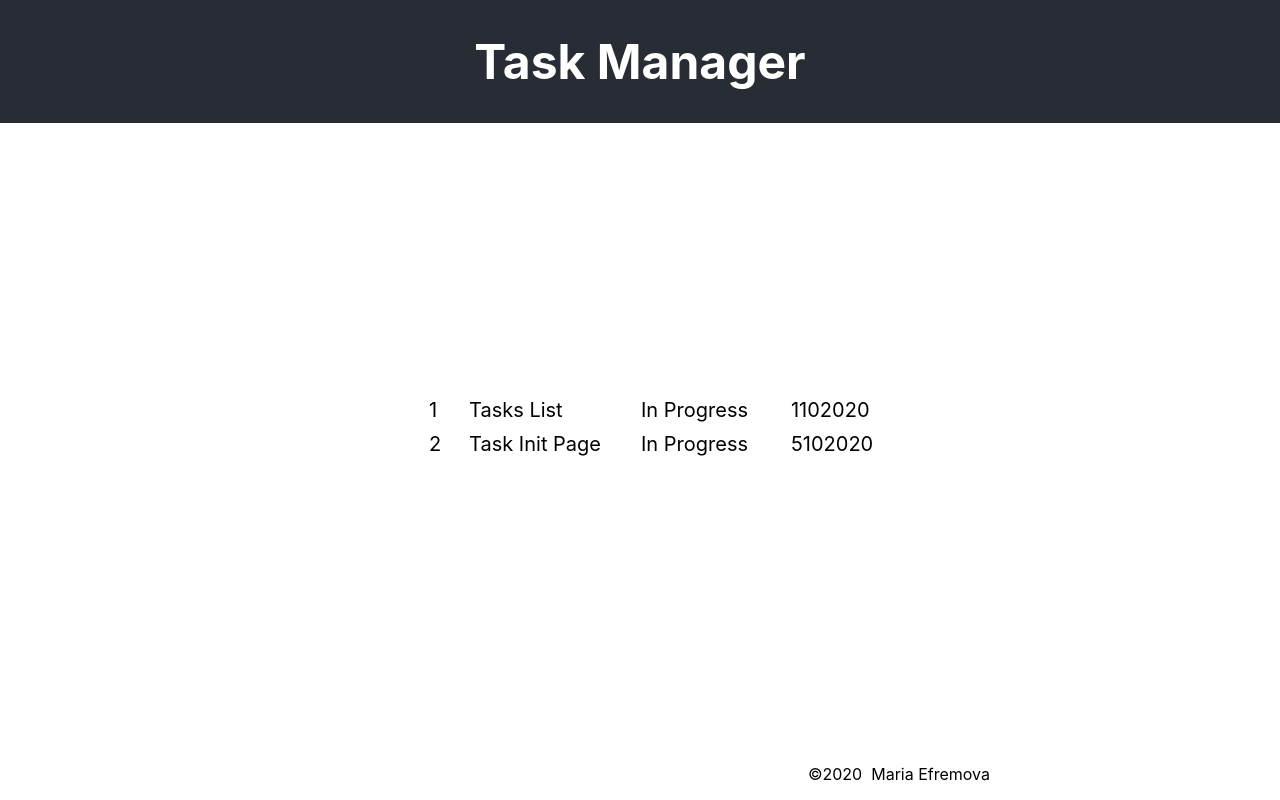
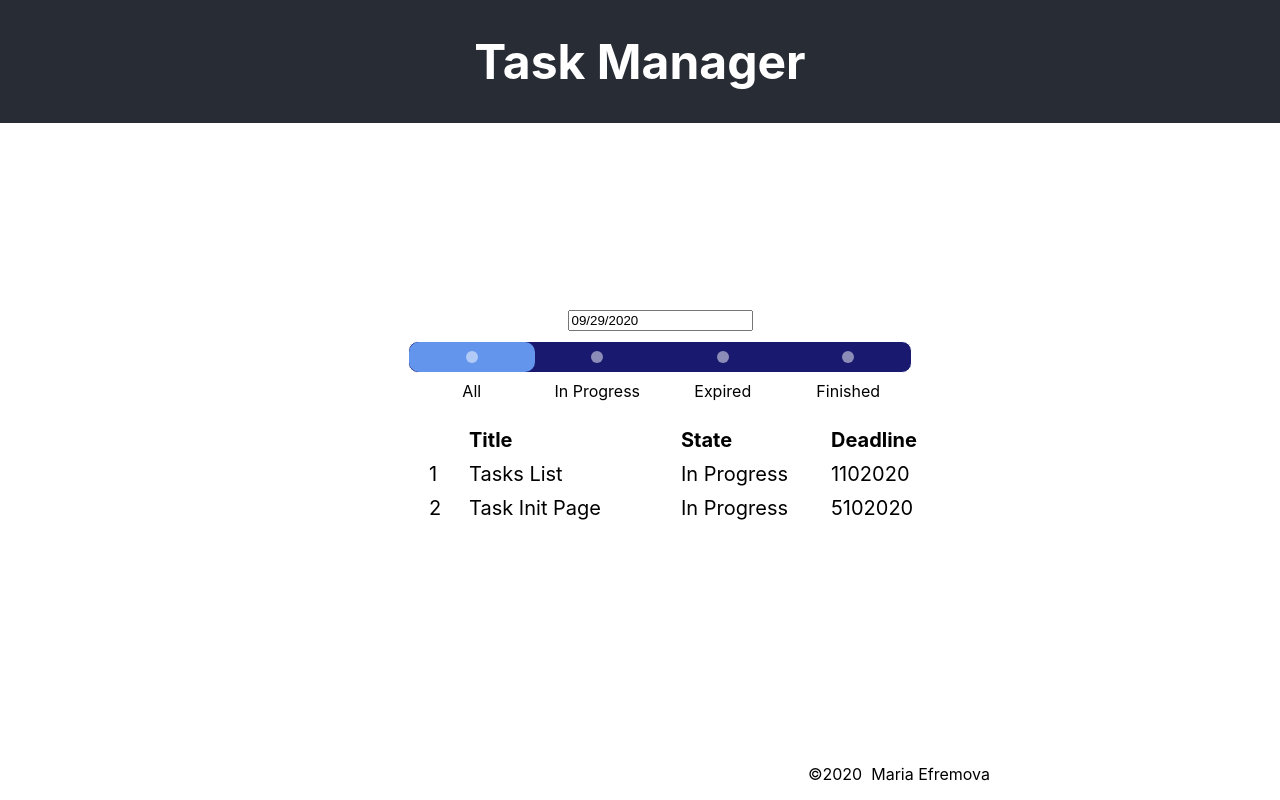
Before and after one commit to maria-tyan/task-manager, a React (Create React App) app: page / in a window 1280 px wide. Built offline with nearby package versions, Linux system fonts and the light colour scheme.

Commit message:
Add select component

```diff
--- a/package.json
+++ b/package.json
@@ -9,6 +9,7 @@
     "node-sass": "^4.14.1",
     "prop-types": "^15.7.2",
     "react": "^16.13.1",
+    "react-datepicker": "^3.2.2",
     "react-dom": "^16.13.1",
     "react-scripts": "3.4.3"
   },
--- a/public/index.html
+++ b/public/index.html
@@ -9,7 +9,6 @@
       name="description"
       content="Web site created using create-react-app"
     />
-    <link rel="apple-touch-icon" href="%PUBLIC_URL%/logo192.png" />
     <!--
       manifest.json provides metadata used when your web app is installed on a
       user's mobile device or desktop. See https://developers.google.com/web/fundamentals/web-app-manifest/
--- a/src/App.js
+++ b/src/App.js
@@ -1,9 +1,12 @@
-import React from 'react';
-import './styles/app.scss';
-import TasksList from './components/TasksList';
+import React, { useState }  from 'react'
+import DatePicker from 'react-datepicker'
+import './styles/app.scss'
+import TasksList from './components/TasksList'
+import SelectComponent from './components/SelectComponent'
 
 function App() {
-  const tasks = [
+  const [startDate, setStartDate] = useState(new Date())
+  const [tasks, setTasks] = useState([
     {
       name: 'Tasks List',
       description: 'Make a List Of Tasks',
@@ -16,7 +19,49 @@ function App() {
       deadline: 5102020,
       state: 'In Progress',
     },
+  ])
+  const newTasks = [
+    {
+      name: 'Tasks List123',
+      description: 'Make a List Of Tasks',
+      deadline: 1102020,
+      state: 'In Progress',
+    },
+    {
+      name: 'Task Init Page',
+      description: 'Make a Task Init Page',
+      deadline: 5102020,
+      state: 'In Progress',
+    },
   ]
+
+  const optionsList = [
+    {
+      name: 'all',
+      option: 0,
+      label: 'All'
+    },
+    {
+      name: 'in-progress',
+      option: 1,
+      label: 'In Progress'
+    },
+    {
+      name: 'expired',
+      option: 2,
+      label: 'Expired'
+    },
+    {
+      name: 'finished',
+      option: 3,
+      label: 'Finished'
+    },
+  ]
+
+  function OnClick() {
+    setTasks(newTasks)
+  }
+
   return (
     <div className="app">
       <header className="app__header">
@@ -25,7 +70,9 @@ function App() {
         </h1>
       </header>
       <section className="app__section">
-        <TasksList tasks={tasks} />
+        <DatePicker selected={startDate} onChange={date => setStartDate(date)} />
+        <SelectComponent optionsList={optionsList} />
+        <TasksList tasks={tasks} onClick={() => OnClick() } />
       </section>
       <footer className="app__footer">
         <div>
@@ -38,7 +85,7 @@ function App() {
         </div>
       </footer>
     </div>
-  );
+  )
 }
 
-export default App;
+export default App
--- /dev/null
+++ b/src/components/SelectComponent.js
@@ -0,0 +1,52 @@
+import React, { useState }  from 'react'
+import PropTypes from 'prop-types'
+
+function SelectComponent(props) {
+  const [selectedOption, setOption] = useState(0)
+
+  function selectOption(index) {
+    setOption(index)
+    console.log(index)
+  }
+
+  const classes = ['select-component', 'select-component_selected-' + selectedOption]
+
+  return (
+    <div
+      id="select-component"
+      className={classes.join(' ')}
+    >
+      {
+        props.optionsList.map(item => {
+          return (
+            <div
+              key={item.option}
+              className="select-component__option"
+            >
+              <input
+                id={item.name}
+                type="radio"
+                name="option"
+                className="select-component__input"
+                value={item.option}
+                onChange={() => selectOption(item.option)}
+              />
+              <label
+                htmlFor={item.name}
+                className="select-component__label"
+              >
+                { item.label }
+              </label>
+            </div>
+          )
+        })
+      }
+    </div>
+  )
+}
+
+SelectComponent.propTypes = {
+  optionsList: PropTypes.arrayOf(PropTypes.object).isRequired,
+}
+
+export default SelectComponent
--- a/src/components/TasksList.js
+++ b/src/components/TasksList.js
@@ -1,10 +1,22 @@
-import React from 'react';
-import PropTypes from 'prop-types';
-import ListItem from './ListItem';
+import React from 'react'
+import PropTypes from 'prop-types'
+import ListItem from './ListItem'
 
 function TasksList(props) {
   return(
     <div className="list">
+      <div className="list-item list-item_header">
+        <div className="list-item__element" />
+        <div className="list-item__element">
+          Title
+        </div>
+        <div className="list-item__element">
+          State
+        </div>
+        <div className="list-item__element">
+          Deadline
+        </div>
+      </div>
       {
         props.tasks.map((item, index) => {
           return (
@@ -17,10 +29,10 @@ function TasksList(props) {
       }
     </div>
   )
-};
+}
 
 TasksList.propTypes = {
   tasks: PropTypes.arrayOf(PropTypes.object).isRequired,
-};
+}
 
-export default TasksList;
+export default TasksList
--- a/src/styles/app.scss
+++ b/src/styles/app.scss
@@ -1,6 +1,8 @@
 @import-normalize;
+@import '~react-datepicker/dist/react-datepicker.css';
 @import './list.scss';
 @import './list-item.scss';
+@import './select-component.scss';
 
 .app {
   text-align: center;
--- a/src/styles/list-item.scss
+++ b/src/styles/list-item.scss
@@ -1,6 +1,10 @@
 .list-item {
   display: grid;
   grid-template-columns: 40px auto 150px 100px;
+
+  &_header {
+    font-weight: 700;
+  }
 
   &__element {
     padding: 5px 20px;
--- a/src/styles/list.scss
+++ b/src/styles/list.scss
@@ -3,4 +3,5 @@
   text-align: left;
   width: 100%;
   max-width: 700px;
+  margin: 20px;
 }
--- /dev/null
+++ b/src/styles/select-component.scss
@@ -0,0 +1,85 @@
+.select-component {
+  display: flex;
+  position: relative;
+  width: 100%;
+  height: 30px;
+  border-radius: 10px;
+  border: 1px solid white;
+  background-color: midnightblue;
+  margin: 10px 0 30px;
+  justify-content: space-between;
+
+  &::before {
+    content: '';
+    display: block;
+    position: absolute;
+    top: 0;
+    left: 0;
+    transform: translateX(0);
+    border-radius: 10px;
+    height: 100%;
+    background-color: cornflowerblue;
+    transition: .5s;
+    width: 25%;
+  }
+
+  &_selected-1::before {
+    transform: translateX(100%);
+  }
+
+  &_selected-2::before {
+    transform: translateX(200%);
+  }
+
+  &_selected-3::before {
+    transform: translateX(300%);
+  }
+
+  &__option {
+    width: 25%;
+  }
+
+  &__input {
+    width: 100%;
+    height: 100%;
+    opacity: 0;
+    padding: 0;
+    margin: 0;
+    cursor: pointer;
+  }
+
+  &__label {
+    padding: 5px 0 0;
+    cursor: pointer;
+    position: relative;
+    display: block;
+
+    &::before {
+      content: '';
+      display: block;
+      position: absolute;
+      top: -19px;
+      left: 50%;
+      transform: translate(-50%, -50%);
+      border-radius: 50%;
+      width: 12px;
+      height: 12px;
+      background-color: rgba(white, .5);
+      transition: .5s;
+    }
+
+    &::after {
+      content: '';
+      display: block;
+      position: absolute;
+      top: calc(-100% - 7px);
+      left: 0;
+      border-radius: 10px;
+      width: 100%;
+      height: 100%;
+      background-color: white;
+      transition: .5s;
+      opacity: 0;
+    }
+  }
+}
```
Also changed, not shown: src/components/ListItem.js (+5 -5 lines), public/manifest.json, 1 other file (tests, documents, lock files or other folders).
